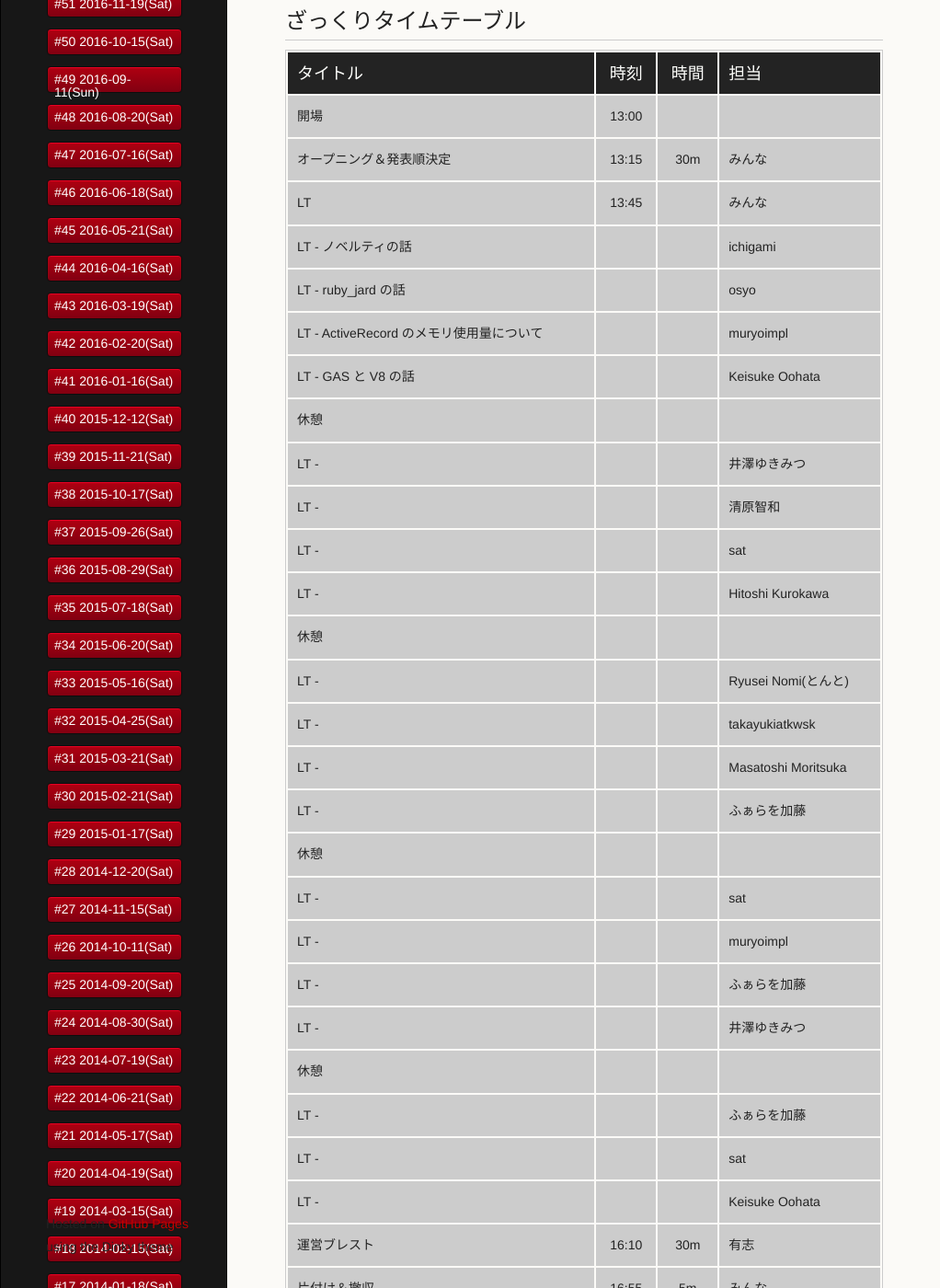
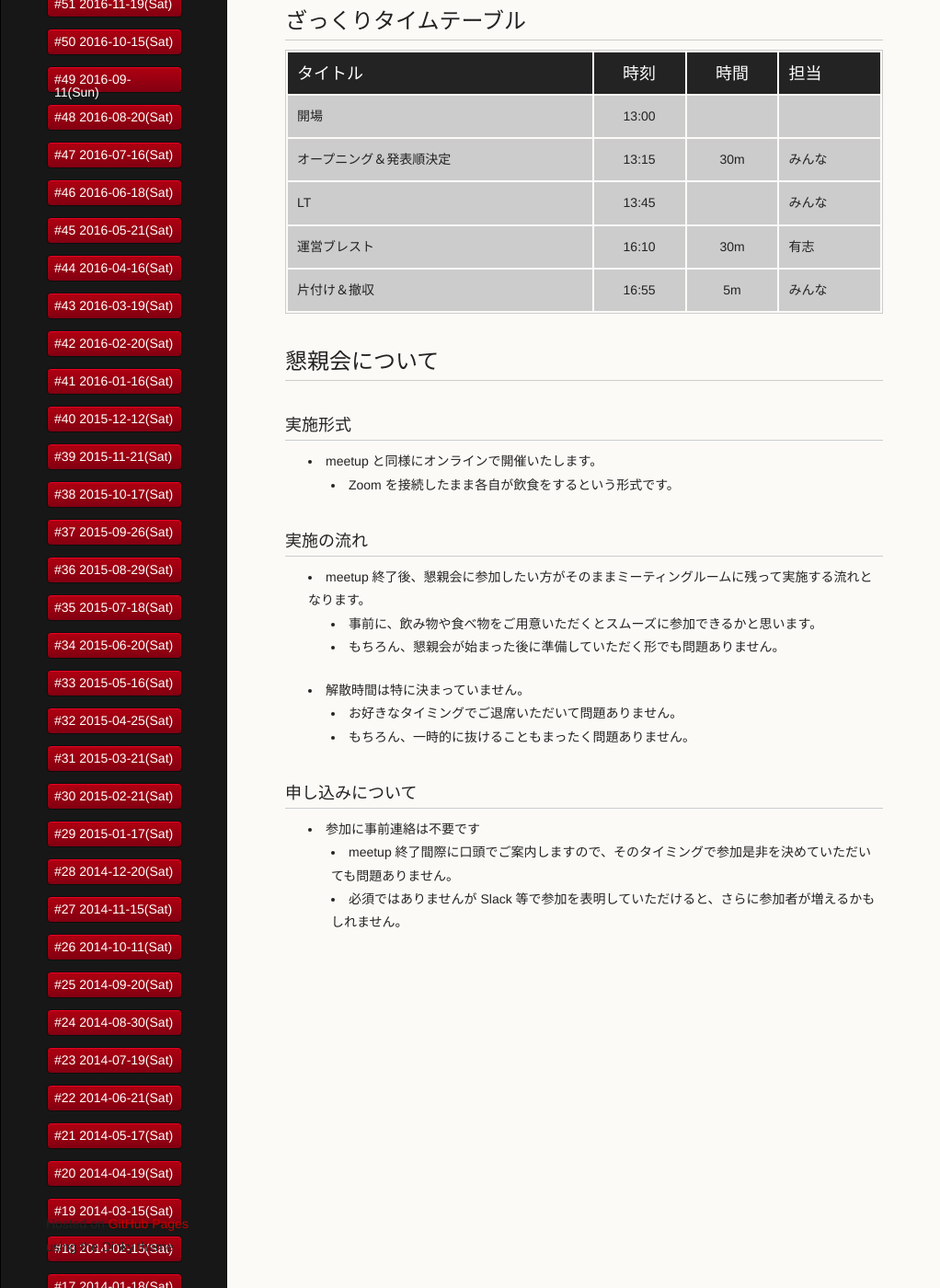
Before and after one commit to kanazawarb/meetup, a Jekyll site: the page built from 96/index.md, in a window 1280 px wide and 1400 px high, scrolled down 2071 px. Shown: the whole window at 92% size, without its empty margins (0-1022 px from the left). Built offline with Jekyll 4.4.1, drawn with Linux system fonts in a browser that asks for light colours; a script that is not in the unit is left out.

Commit message:
Revert "add LT content"
This reverts commit 7deeabf070e0ef6dc253b6a2baa837a9e837dd49.

```diff
--- a/96/index.md
+++ b/96/index.md
@@ -106,29 +106,6 @@ kanazawa.rb はカンファレンスでも勉強会でもない！
 | 開場                              | 13:00 |      |                                                         |
 | オープニング＆発表順決定          | 13:15 | 30m  | みんな                                                  |
 | LT                                | 13:45 |      | みんな                                                  |
-| LT - ノベルティの話               |       |      |  ichigami                                               |
-| LT - ruby_jard の話               |       |      |  osyo                                                   |
-| LT - ActiveRecord のメモリ使用量について  | |    |  muryoimpl                                              |
-| LT - GAS と V8 の話               |       |      |  Keisuke Oohata                                         |
-| 休憩                              |       |      |                                                         |
-| LT -                              |       |      |  井澤ゆきみつ                                           |
-| LT -                              |       |      |  清原智和                                               |
-| LT -                              |       |      |  sat                                                    |
-| LT -                              |       |      |  Hitoshi Kurokawa                                       |
-| 休憩                              |       |      |                                                         |
-| LT -                              |       |      |  Ryusei Nomi(とんと)                                    |
-| LT -                              |       |      |  takayukiatkwsk                                         |
-| LT -                              |       |      |  Masatoshi Moritsuka                                    |
-| LT -                              |       |      |  ふぁらを加藤                                           |
-| 休憩                              |       |      |                                                         |
-| LT -                              |       |      |  sat                                                    |
-| LT -                              |       |      |  muryoimpl                                              |
-| LT -                              |       |      |  ふぁらを加藤                                           |
-| LT -                              |       |      |  井澤ゆきみつ                                           |
-| 休憩                              |       |      |                                                         |
-| LT -                              |       |      |  ふぁらを加藤                                           |
-| LT -                              |       |      |  sat                                                    |
-| LT -                              |       |      |  Keisuke Oohata                                         |
 | 運営ブレスト                      | 16:10 | 30m  | 有志                                                    |
 | 片付け＆撤収                      | 16:55 | 5m   | みんな                                                  |
 
```
